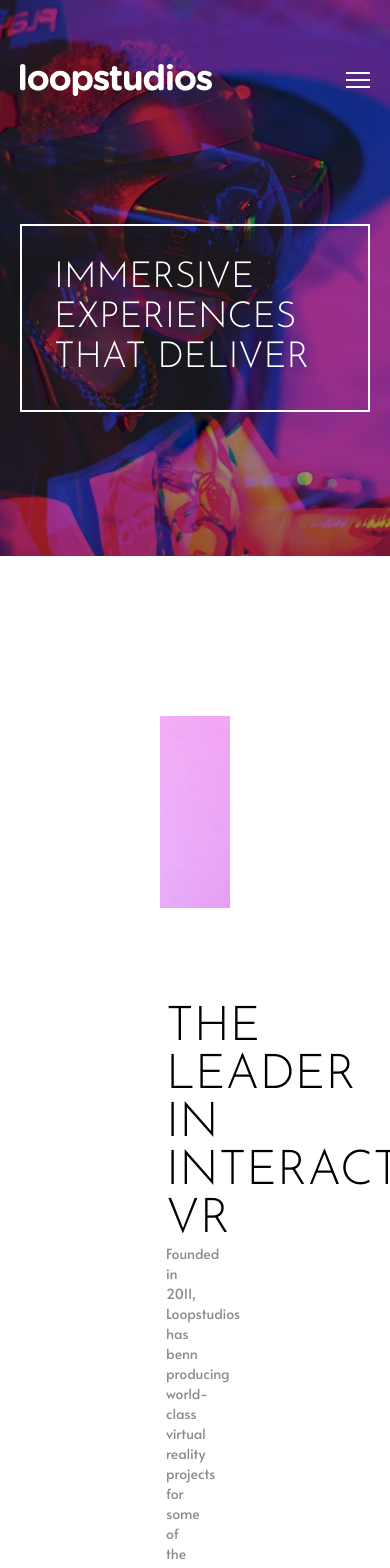
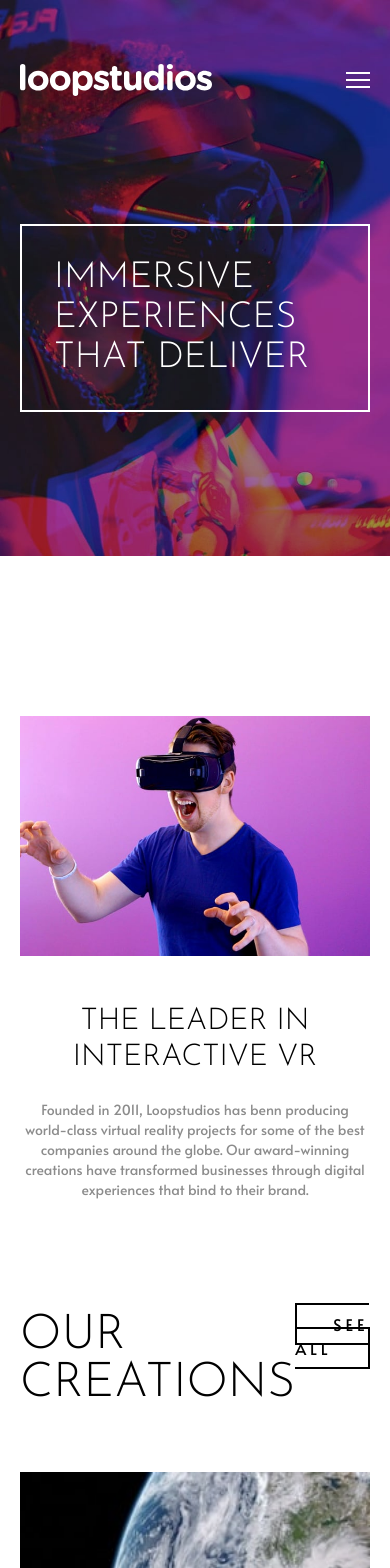
Before and after one commit to wait4ndbleed/loopstudios-landing-page, a Next.js app: page / in a window 390 px wide. Shown: the top 1568 px of the page. Built offline with nearby package versions, Linux system fonts and the light colour scheme.

Commit message:
feat: create home top responsive

```diff
--- a/src/app/page.tsx
+++ b/src/app/page.tsx
@@ -4,7 +4,7 @@ import { HomeTop } from "@/components/HomeTop";
 
 export default function Home() {
   return (
-    <main className="max-w-[var(--max-width)] m-auto pr-[var(--side-padding)] pl-[var(--side-padding)]">
+    <main className="max-w-[var(--max-width)] m-auto px-[var(--mobile-padding)] md:px-[var(--tablet-padding)] lg:px-[var(--side-padding)]">
       <HomeTop />
       <HomeBot />
     </main>
--- a/src/components/HomeTop.tsx
+++ b/src/components/HomeTop.tsx
@@ -1,16 +1,24 @@
 import { Josefin_Sans } from "next/font/google";
+import { useEffect, useState } from "react";
 
-const font = Josefin_Sans({ subsets: ['latin'], weight: ['300'] });
+const font = Josefin_Sans({ subsets: ["latin"], weight: ["300"] });
 
 export const HomeTop = () => {
-    return (
-        <div className="bg-[url('../assets/images/desktop/image-interactive.jpg')] bg-no-repeat mt-[160px] mb-28 flex justify-end">
-            <div className="bg-white max-w-[50%] pt-24 pl-24 pr-16 mt-48">
-                <h1 className={`${font.className} text-5xl uppercase`}>The leader in interactive vr</h1>
-                <p className="text-sm text-[var(--dark-gray)]">
-                    Founded in 2011, Loopstudios has benn producing world-class virtual reality projects for some of the best companies around the globe. Our award-winning creations have transformed businesses through digital experiences that bind to their brand.
-                </p>
-            </div>
-        </div>
-    )
-}
+  return (
+    <div className="bg-[url('../assets/images/mobile/image-interactive.jpg')] md:bg-[url('../assets/images/desktop/image-interactive.jpg')] bg-contain bg-no-repeat mt-[160px] mb-28 flex justify-end">
+      <div className="md:bg-white lg:max-w-[50%] pt-24 md:pl-24 md:pr-16 mt-48 md:mt-[500px] lg:mt-48">
+        <h1
+          className={`${font.className} text-3xl md:text-5xl uppercase mb-6 text-center lg:text-left`}
+        >
+          The leader in interactive vr
+        </h1>
+        <p className="text-sm text-center lg:text-left text-[var(--dark-gray)]">
+          Founded in 2011, Loopstudios has benn producing world-class virtual
+          reality projects for some of the best companies around the globe. Our
+          award-winning creations have transformed businesses through digital
+          experiences that bind to their brand.
+        </p>
+      </div>
+    </div>
+  );
+};
```
